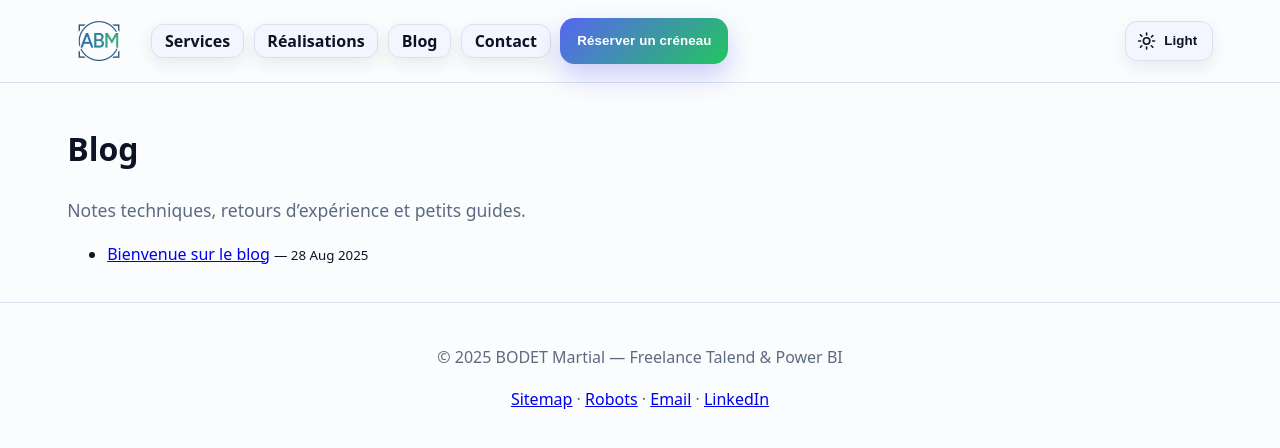
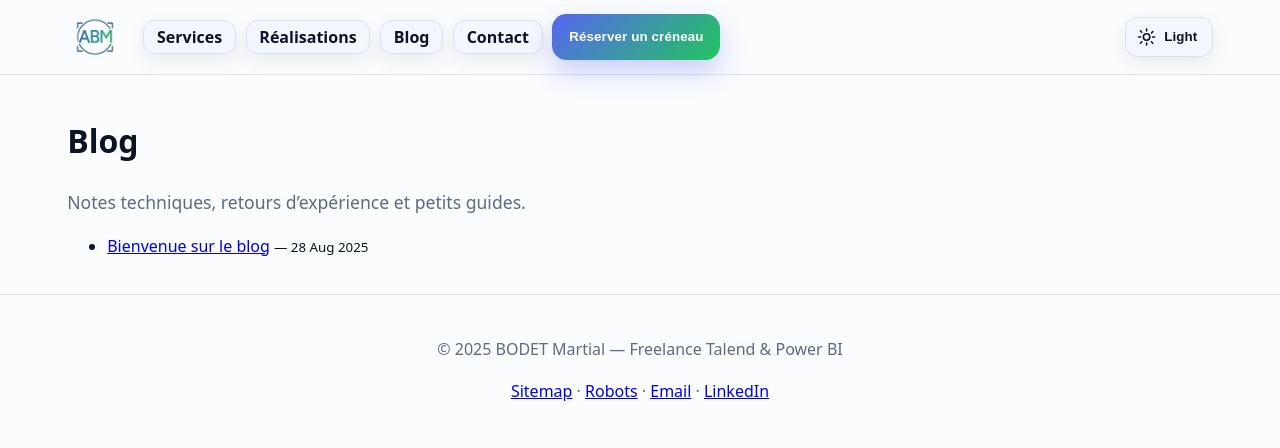
Before and after one commit to Marssouss/Marssouss.github.io, a Jekyll site: the page built from blog.md, in a window 1280 px wide. Shown: the top 448 px of the page. Built offline with Jekyll 4.4.1, drawn with Linux system fonts in a browser that asks for light colours.

Commit message:
Logo 256 webp

```diff
--- a/_includes/header.html
+++ b/_includes/header.html
@@ -2,12 +2,12 @@
 <header class="site-header" role="banner">
   <div class="container navbar">
     <!-- Marque -->
-    <a class="brand" href="{{ '/' | relative_url }}">
-      <img src="{{ '/assets/img/logo_64.png' | relative_url }}"
-           alt="Logo {{ site.author.enterprise }}"
-           class="brand-logo">
-    </a>
-
+<a class="brand" href="{{ '/' | relative_url }}">
+  <img src="{{ '/assets/img/logo_256.webp' | relative_url }}"
+       alt="Logo {{ site.author.enterprise }}"
+       class="brand-logo"
+       width="256" height="256" loading="eager" decoding="async">
+</a>
     <!-- Nav desktop -->
     <nav class="nav-desktop" aria-label="Navigation principale">
       <ul class="nav-inline">
--- a/assets/styles.css
+++ b/assets/styles.css
@@ -611,7 +611,25 @@
 
 
 .brand-logo {
-  height: 64px;   /* ajuste selon la taille du header */
+  height: 40px;     /* Mobile */
   width: auto;
   display: block;
+  object-fit: contain;
+  transition: transform .25s ease, filter .25s ease;
 }
+
+/* Tablette */
+@media (min-width: 600px) {
+  .brand-logo { height: 44px; }
+}
+
+/* Desktop */
+@media (min-width: 992px) {
+  .brand-logo { height: 56px; }
+}
+
+/* Effet au survol */
+.brand:hover .brand-logo {
+  transform: scale(1.08);
+  filter: drop-shadow(0 0 6px color-mix(in oklab, var(--brand) 60%, transparent));
+}
```
Also changed, not shown: assets/img/logo_256.webp (added).
